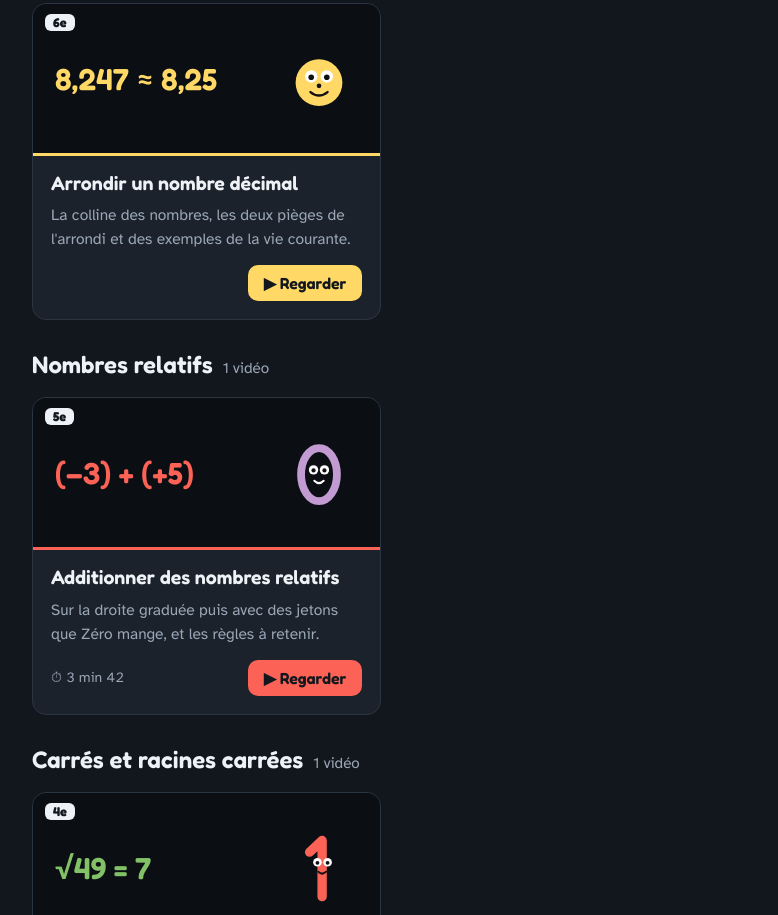
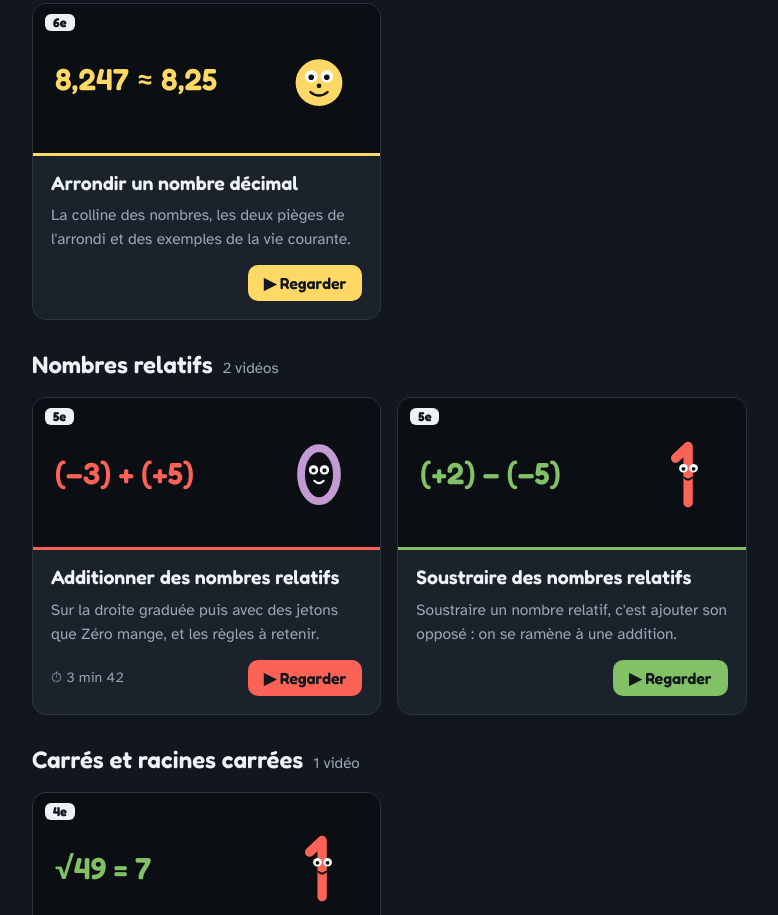
Before and after one commit to emailliard/Pointou, a plain HTML site: page index.html in a window 1280 px wide. Shown: the part 1347-2262 px from the top of the page, without its empty margins (68-846 px from the left). Drawn offline with Linux system fonts and the light colour scheme.

Commit message:
Update index.html

```diff
--- a/index.html
+++ b/index.html
@@ -337,6 +337,10 @@ const VIDEOS = [
     titre: "Additionner des nombres relatifs",
     resume: "Sur la droite graduée puis avec des jetons que Zéro mange, et les règles à retenir.",
     duree: "3 min 42", lien: "https://tube-sciences-technologies.apps.education.fr/w/iJZaFcgVdRtb4LT5Ft2Ujb" },
+  { theme: "relatifs", niveau: "5e", perso: "un", c: "var(--vert)", formule: "(+2) − (−5)",
+    titre: "Soustraire des nombres relatifs",
+    resume: "Soustraire un nombre relatif, c'est ajouter son opposé : on se ramène à une addition.",
+    duree: "", lien: "https://tube-sciences-technologies.apps.education.fr/w/jJTr419nitutvsSPLAEtUY" },
   { theme: "puissances", niveau: "4e", perso: "un", c: "var(--vert)", formule: "√49 = 7",
     titre: "Les racines carrées",
     resume: "La racine carrée d'un nombre positif est le nombre positif dont le carré est égal à ce nombre.",
```
